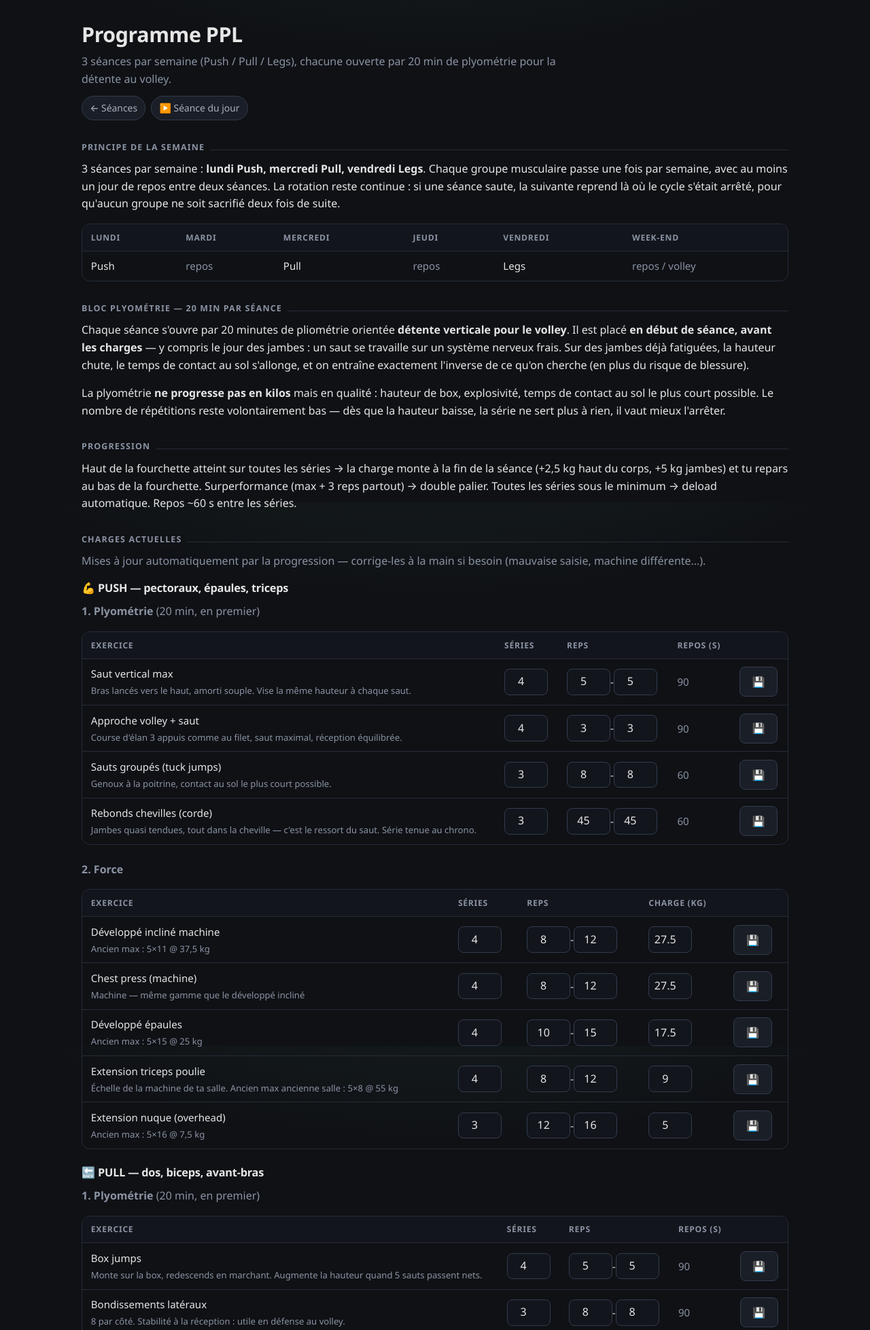
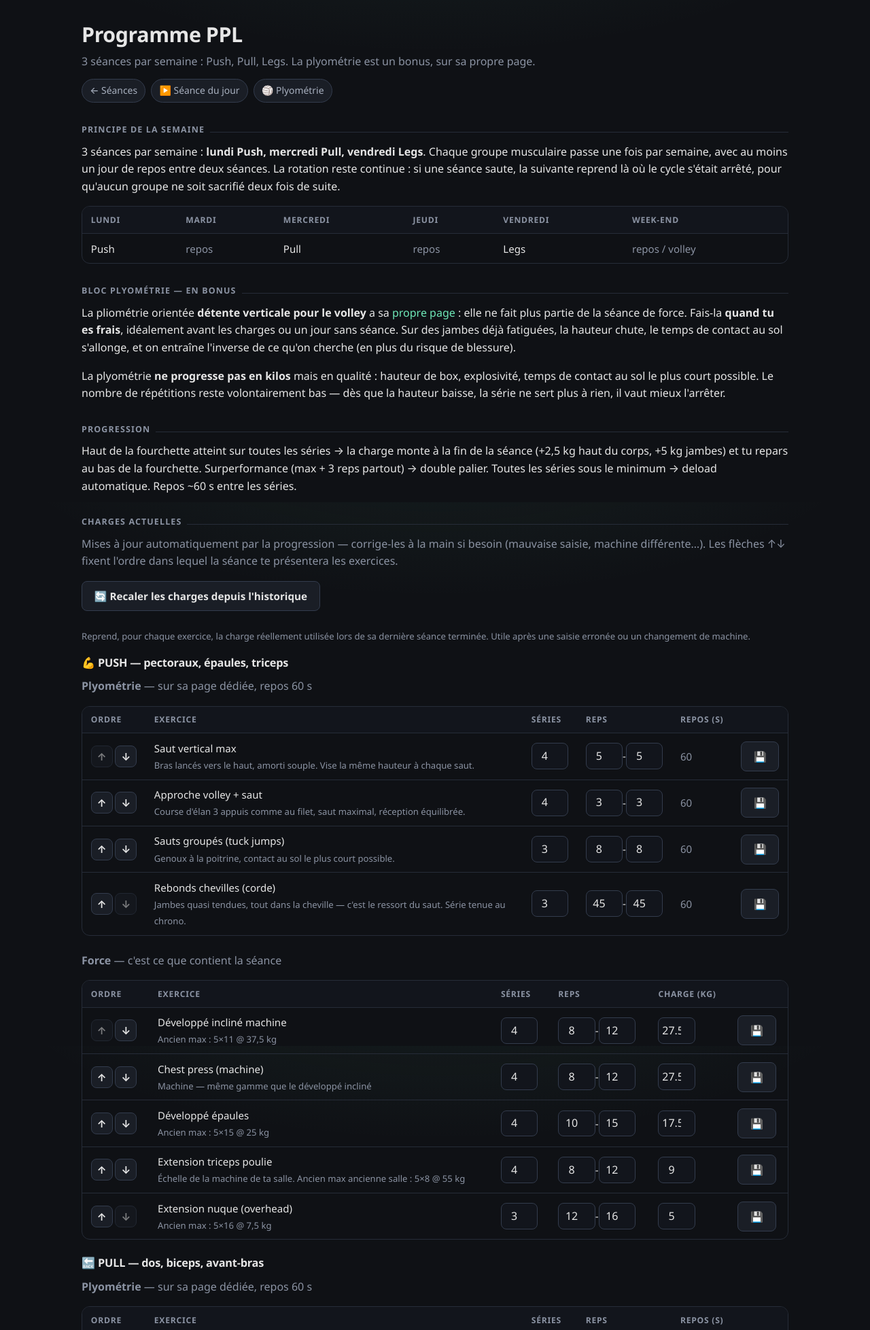
Before and after one commit to Samuel-Scalbert/awen, a Flask app: page /workouts/programme in a window 1280 px wide. Shown: the part 61-2018 px from the top of the page at 68% size. Run offline with Flask 3, Linux system fonts and the light colour scheme; data comes from the database, SQL or seed files in the repository.

Commit message:
Apply session feedback: reorderable exercises, folded cards, plyo apart
From the four in-app notes left on the 17/08 Pull session, plus the
follow-up requests.

Pull is reworked as asked: low row becomes seated row, keeping its id so
its whole history and current load carry over ('réutilise les stats du
low row'); the close-grip pulldown it replaces is deactivated rather than
deleted, so its past sets still feed the statistics; a new pec fly / rear
delt opens the session; the hammer curl moves to four sets and is
labelled 'machine dependant arm curl'; the reverse curl is renamed for
the cable. ProgramExercise gains an active flag for that retirement,
and positions are renumbered so the new order is unambiguous.

The session no longer moves under your fingers: both auto-scrolls are
gone, and each exercise is a details/summary card — folded once its sets
are done, with a compact recap in the header. The template never opens or
closes a card by itself, since that would shift the page just as much.

Plyometrics move to their own page (linked from the session and the
programme), rest drops to 60s, and the session holds strength only.
Exercise order is now set with ↑↓ arrows on the programme page, which
also gains a button to realign programmed loads on what was actually
lifted in the last completed session of each exercise. The home page
opens on the training numbers with the volume chart.

```diff
--- a/app/__init__.py
+++ b/app/__init__.py
@@ -31,8 +31,9 @@ def create_app(config_class=Config):
 
     with app.app_context():
         db.create_all()
-        from .seed import (ensure_program_block, ensure_recipe_servings,
-                           seed_default_recipes, seed_plyo_block, seed_program)
+        from .seed import (apply_pull_feedback, ensure_program_block,
+                           ensure_recipe_servings, seed_default_recipes,
+                           seed_plyo_block, seed_program)
         # Les migrations de schéma d'abord : les fonctions de seed passent par
         # l'ORM, qui sélectionne toutes les colonnes du modèle — une colonne
         # encore absente de la base ferait échouer le simple comptage.
@@ -41,5 +42,6 @@ def create_app(config_class=Config):
         seed_default_recipes()
         seed_program()
         seed_plyo_block()
+        apply_pull_feedback()
 
     return app
--- a/app/models/workout.py
+++ b/app/models/workout.py
@@ -73,5 +73,9 @@ class ProgramExercise(db.Model):
     weight_kg = db.Column(db.Float, default=0)
     increment_kg = db.Column(db.Float, default=2.5)
     rest_sec = db.Column(db.Integer, default=60)
+    # Un exercice retiré du programme n'est pas supprimé : ses séries passées
+    # restent rattachées et continuent d'alimenter les statistiques. Il
+    # disparaît simplement des séances et de la page Programme.
+    active = db.Column(db.Boolean, default=True)
     notes = db.Column(db.String(200))
     sets_logged = db.relationship("ExerciseSet", backref="program_exercise")
--- a/app/routes/workout.py
+++ b/app/routes/workout.py
@@ -4,7 +4,8 @@ from flask import (Blueprint, flash, jsonify, redirect, render_template,
                    request, url_for)
 
 from ..models import db, ExerciseNote, ExerciseSet, ProgramExercise, Workout
-from ..services.progression import apply_progression, next_session_type
+from ..services.progression import (apply_progression, next_session_type,
+                                    recompute_from_history)
 
 bp = Blueprint("workout", __name__, url_prefix="/workouts")
 
@@ -14,18 +15,16 @@ def _current_workout():
             .order_by(Workout.date.desc()).first())
 
 
-def session_exercises(focus):
-    """Exercices d'une séance, bloc pliométrique d'abord.
+def session_exercises(focus, block="force"):
+    """Exercices actifs d'une séance, dans l'ordre choisi sur la page Programme.
 
-    L'ordre est un choix d'entraînement, pas d'affichage : les sauts se font
-    sur un système nerveux frais, donc avant le travail avec charges — y
-    compris le jour des jambes.
+    La plyométrie a sa propre page : la séance ne contient plus que la force.
+    Les exercices désactivés disparaissent d'ici mais gardent leur historique.
     """
-    exercises = (ProgramExercise.query
-                 .filter_by(session_type=focus.lower())
-                 .order_by(ProgramExercise.position).all())
-    return sorted(exercises, key=lambda pe: (0 if pe.block == "plyo" else 1,
-                                             pe.position))
+    return (ProgramExercise.query
+            .filter_by(session_type=focus.lower(), block=block)
+            .filter(ProgramExercise.active.is_(True))
+            .order_by(ProgramExercise.position, ProgramExercise.id).all())
 
 
 def _last_focus(exclude_id=None):
@@ -56,13 +55,45 @@ def list_workouts():
 
 @bp.route("/programme")
 def programme():
-    groups = []
-    for st in ("push", "pull", "legs"):
-        exercises = session_exercises(st)
-        groups.append((st,
-                       [pe for pe in exercises if pe.block == "plyo"],
-                       [pe for pe in exercises if pe.block != "plyo"]))
+    groups = [(st, session_exercises(st, "plyo"), session_exercises(st, "force"))
+              for st in ("push", "pull", "legs")]
     return render_template("programme.html", groups=groups)
+
+
+@bp.route("/programme/move/<int:pe_id>/<direction>", methods=["POST"])
+def move_exercise(pe_id, direction):
+    """Monte ou descend un exercice dans sa séance.
+
+    On échange les positions avec le voisin plutôt que de renuméroter tout le
+    bloc : c'est suffisant et ça ne touche à rien d'autre.
+    """
+    pe = db.get_or_404(ProgramExercise, pe_id)
+    siblings = session_exercises(pe.session_type, pe.block)
+    idx = next(i for i, x in enumerate(siblings) if x.id == pe.id)
+    swap = idx - 1 if direction == "up" else idx + 1
+    if 0 <= swap < len(siblings):
+        other = siblings[swap]
+        pe.position, other.position = other.position, pe.position
+        # Deux exercices peuvent partager une position après d'anciennes
+        # migrations : on renumérote proprement pour que l'échange soit visible.
+        for i, x in enumerate(session_exercises(pe.session_type, pe.block), 1):
+            x.position = i
+        db.session.commit()
+    return redirect(url_for("workout.programme") + "#" + pe.session_type)
+
+
+@bp.route("/programme/recompute", methods=["POST"])
+def recompute_weights():
+    """Recale les charges du programme sur ce qui a vraiment été soulevé."""
+    changes = recompute_from_history()
+    if changes:
+        flash("Charges recalculées depuis l'historique :")
+        for c in changes:
+            flash(c)
+    else:
+        flash("Aucune charge à recaler : le programme correspond déjà à "
+              "l'historique.")
+    return redirect(url_for("workout.programme"))
 
 
 @bp.route("/programme/update", methods=["POST"])
@@ -95,7 +126,32 @@ def session():
               for pe in exercises}
     notes = {n.program_exercise_id: n.text
              for n in workout.notes_by_exercise}
-    return render_template("session.html", workout=workout,
+    return render_template("session.html", workout=workout, mode="force",
+                           exercises=exercises, logged=logged, notes=notes)
+
+
+@bp.route("/plyo")
+def plyo():
+    """Bloc pliométrique, sur sa propre page.
+
+    Il ne fait plus partie de la séance de force : c'est un bonus qu'on fait
+    quand on est frais. Les séries sont rattachées à la séance en cours pour
+    rester dans les statistiques, donc une séance doit être ouverte — le même
+    gabarit sert les deux pages, seul le mode change.
+    """
+    workout = _current_workout()
+    if workout is None:
+        focus = next_session_type(_last_focus())
+        workout = Workout(focus=focus, date=datetime.now())
+        db.session.add(workout)
+        db.session.commit()
+    exercises = session_exercises(workout.focus, "plyo")
+    logged = {pe.id: sorted((s for s in workout.sets
+                             if s.program_exercise_id == pe.id),
+                            key=lambda s: s.set_number or 0)
+              for pe in exercises}
+    notes = {n.program_exercise_id: n.text for n in workout.notes_by_exercise}
+    return render_template("session.html", workout=workout, mode="plyo",
                            exercises=exercises, logged=logged, notes=notes)
 
 
--- a/app/static/css/style.css
+++ b/app/static/css/style.css
@@ -1168,3 +1168,51 @@ ul.shop input:checked + span { text-decoration: line-through; opacity: .4; }
   main { max-width: none; padding: 0; }
   article.letter { border: none; box-shadow: none; padding: 0; }
 }
+
+/* ---------- Exercices repliables (séance) -------------------------------- */
+
+/* La carte devient un <details> : l'exercice terminé se replie et on ne fait
+   plus défiler toute la séance entre deux séries. */
+.exo { display: block; padding: 0; }
+.exo > .exo-head {
+  display: flex;
+  align-items: center;
+  gap: .5rem;
+  padding: var(--s-3) var(--s-4);
+  font-weight: 650;
+}
+.exo > .exo-head::before { flex: none; }
+.exo-title { flex: 1; min-width: 0; }
+.exo-mini {
+  flex: none;
+  padding: .1rem .5rem;
+  border-radius: var(--r-pill);
+  background: var(--bg-sunken);
+  color: var(--muted);
+  font-size: .75rem;
+  font-weight: 600;
+  white-space: nowrap;
+}
+.exo[open] > .exo-head { border-bottom: 1px solid var(--border); }
+.exo .exo-inner {
+  display: flex;
+  gap: var(--s-4);
+  align-items: flex-start;
+  padding: var(--s-4);
+}
+.exo.current > .exo-head { color: var(--accent); }
+.exo.done > .exo-head .exo-mini { background: var(--accent-soft); color: var(--accent); }
+
+.order-cell { white-space: nowrap; }
+.order-cell form { display: inline; margin: 0; }
+.order-cell button { min-height: 2rem; padding: .2rem .5rem; }
+
+@media (max-width: 34rem) {
+  .exo .exo-inner { flex-direction: column; gap: var(--s-3); }
+}
+
+/* La colonne « Ordre » a resserré le tableau : sans ça les deux champs de
+   reps passent à la ligne l'un sous l'autre. */
+.prog input { width: 3.4rem; }
+.prog td { white-space: nowrap; }
+.prog td:nth-child(2) { white-space: normal; }
--- a/app/templates/programme.html
+++ b/app/templates/programme.html
@@ -3,11 +3,12 @@
 {% block content %}
 <div class="page-head">
   <h2>Programme PPL</h2>
-  <p class="sub">3 séances par semaine (Push / Pull / Legs), chacune ouverte par
-    20 min de plyométrie pour la détente au volley.</p>
+  <p class="sub">3 séances par semaine : Push, Pull, Legs. La plyométrie est
+    un bonus, sur sa propre page.</p>
   <div class="page-links">
     <a href="{{ url_for('workout.list_workouts') }}">← Séances</a>
     <a href="{{ url_for('workout.session') }}">▶️ Séance du jour</a>
+    <a href="{{ url_for('workout.plyo') }}">🏐 Plyométrie</a>
   </div>
 </div>
 
@@ -29,13 +30,13 @@ fois de suite.</p>
   </table>
 </div>
 
-<h3 class="section-title">Bloc plyométrie — 20 min par séance</h3>
-<p>Chaque séance s'ouvre par 20 minutes de pliométrie orientée <strong>détente
-verticale pour le volley</strong>. Il est placé <strong>en début de séance, avant les
-charges</strong> — y compris le jour des jambes : un saut se travaille sur un système
-nerveux frais. Sur des jambes déjà fatiguées, la hauteur chute, le temps de contact au
-sol s'allonge, et on entraîne exactement l'inverse de ce qu'on cherche (en plus du
-risque de blessure).</p>
+<h3 class="section-title">Bloc plyométrie — en bonus</h3>
+<p>La pliométrie orientée <strong>détente verticale pour le volley</strong> a
+sa <a href="{{ url_for('workout.plyo') }}">propre page</a> : elle ne fait plus partie
+de la séance de force. Fais-la <strong>quand tu es frais</strong>, idéalement avant les
+charges ou un jour sans séance. Sur des jambes déjà fatiguées, la hauteur chute, le
+temps de contact au sol s'allonge, et on entraîne l'inverse de ce qu'on cherche
+(en plus du risque de blessure).</p>
 <p>La plyométrie <strong>ne progresse pas en kilos</strong> mais en qualité : hauteur de
 box, explosivité, temps de contact au sol le plus court possible. Le nombre de
 répétitions reste volontairement bas — dès que la hauteur baisse, la série ne sert plus
@@ -49,18 +50,34 @@ Surperformance (max + 3 reps partout) → double palier. Toutes les séries sous
 
 <h3 class="section-title">Charges actuelles</h3>
 <p class="muted">Mises à jour automatiquement par la progression — corrige-les à la main
-si besoin (mauvaise saisie, machine différente…).</p>
+si besoin (mauvaise saisie, machine différente…). Les flèches ↑↓ fixent l'ordre
+dans lequel la séance te présentera les exercices.</p>
+<form method="post" action="{{ url_for('workout.recompute_weights') }}"
+      onsubmit="return confirm('Recaler les charges du programme sur la dernière séance enregistrée de chaque exercice ?')">
+  <button class="btn-ghost" type="submit">🔄 Recaler les charges depuis l'historique</button>
+</form>
+<p class="muted"><small>Reprend, pour chaque exercice, la charge réellement utilisée
+lors de sa dernière séance terminée. Utile après une saisie erronée ou un
+changement de machine.</small></p>
 
 {% macro prog_table(exercises, plyo=False) %}
 <div class="table-wrap">
   <table class="prog">
     <thead>
-      <tr><th>Exercice</th><th>Séries</th><th>Reps</th>
+      <tr><th>Ordre</th><th>Exercice</th><th>Séries</th><th>Reps</th>
           <th>{{ 'Repos (s)' if plyo else 'Charge (kg)' }}</th><th></th></tr>
     </thead>
     <tbody>
       {% for pe in exercises %}
       <tr>
+        <td class="order-cell">
+          <form method="post" action="{{ url_for('workout.move_exercise', pe_id=pe.id, direction='up') }}">
+            <button class="btn-ghost small" type="submit" title="Monter"
+                    {{ 'disabled' if loop.first }}>↑</button></form>
+          <form method="post" action="{{ url_for('workout.move_exercise', pe_id=pe.id, direction='down') }}">
+            <button class="btn-ghost small" type="submit" title="Descendre"
+                    {{ 'disabled' if loop.last }}>↓</button></form>
+        </td>
         <td>{{ pe.name }}{% if pe.notes %}<br><small class="muted">{{ pe.notes }}</small>{% endif %}</td>
         <td><input form="pe{{ pe.id }}" name="sets" type="number" min="1" max="10"
                    value="{{ pe.sets }}" aria-label="Séries pour {{ pe.name }}"></td>
@@ -88,13 +105,13 @@ si besoin (mauvaise saisie, machine différente…).</p>
 {% endmacro %}
 
 {% for stype, plyo_ex, force_ex in groups %}
-<h4>{{ {'push': '💪 PUSH — pectoraux, épaules, triceps',
+<h4 id="{{ stype }}">{{ {'push': '💪 PUSH — pectoraux, épaules, triceps',
         'pull': '🔙 PULL — dos, biceps, avant-bras',
         'legs': '🦵 LEGS — quadriceps, ischios, mollets'}[stype] }}</h4>
 {% if plyo_ex %}
-<p class="muted"><strong>1. Plyométrie</strong> (20 min, en premier)</p>
+<p class="muted"><strong>Plyométrie</strong> — sur sa page dédiée, repos 60 s</p>
 {{ prog_table(plyo_ex, plyo=True) }}
-<p class="muted"><strong>2. Force</strong></p>
+<p class="muted"><strong>Force</strong> — c'est ce que contient la séance</p>
 {% endif %}
 {{ prog_table(force_ex) }}
 {% endfor %}
```
Also changed, not shown: app/routes/main.py (+13 -1 lines), app/seed.py (+75 -1 lines), app/services/progression.py (+42 -0 lines), app/templates/index.html (+28 -0 lines), app/templates/session.html (+42 -16 lines), app/static/img/exercises/pec-fly-rear-delt-0.jpg (added), app/static/img/exercises/pec-fly-rear-delt-1.jpg (added).
